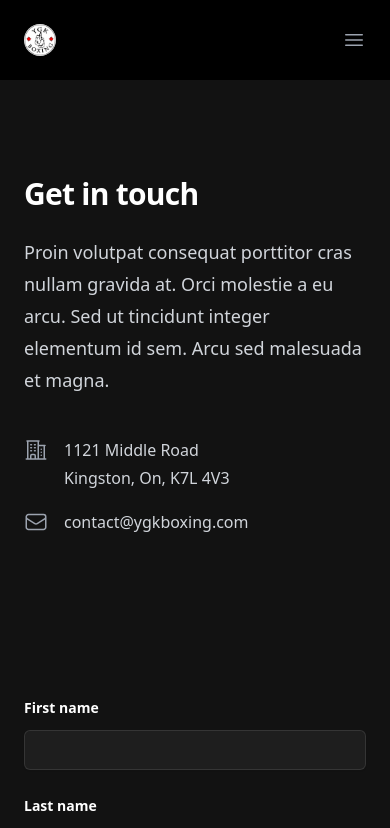
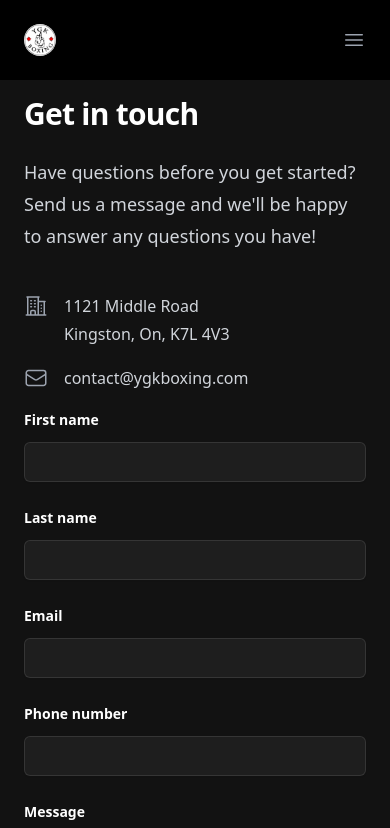
Before and after one commit to kellenwiltshire/ygk-boxing, a Next.js app: page /contact in a window 390 px wide. Shown: the top 828 px of the page. Built offline with nearby package versions, Linux system fonts and the light colour scheme.

Commit message:
Work on mobile optimization

```diff
--- a/components/Contact/ContactUs.tsx
+++ b/components/Contact/ContactUs.tsx
@@ -5,13 +5,13 @@ const ContactUs = () => {
   return (
     <div className="relative isolate">
       <div className="mx-auto grid max-w-7xl grid-cols-1 lg:grid-cols-2">
-        <div className="relative px-6 pb-20 pt-24 sm:pt-32 lg:static lg:px-8 lg:py-48">
+        <div className="relative px-6 pb-4 pt-4 sm:pt-32 lg:static lg:px-8 lg:py-48">
           <div className="mx-auto max-w-xl lg:mx-0 lg:max-w-lg">
 
             <h2 className="text-3xl font-bold tracking-tight text-white">Get in touch</h2>
             <p className="mt-6 text-lg leading-8 text-gray-300">
-              Proin volutpat consequat porttitor cras nullam gravida at. Orci molestie a eu arcu. Sed ut tincidunt
-              integer elementum id sem. Arcu sed malesuada et magna.
+              Have questions before you get started? Send us a message and we'll be happy to answer any questions you
+              have!
             </p>
             <dl className="mt-10 space-y-4 text-base leading-7 text-gray-300">
               <div className="flex gap-x-4">
@@ -39,7 +39,7 @@ const ContactUs = () => {
             </dl>
           </div>
         </div>
-        <form action="#" method="POST" className="px-6 pb-24 pt-20 sm:pb-32 lg:px-8 lg:py-48">
+        <form action="#" method="POST" className="px-6 pb-24 sm:pb-32 lg:px-8 lg:py-48">
           <div className="mx-auto max-w-xl lg:mr-0 lg:max-w-lg">
             <div className="grid grid-cols-1 gap-x-8 gap-y-6 sm:grid-cols-2">
               <div>
--- a/components/Home/Coaches.tsx
+++ b/components/Home/Coaches.tsx
@@ -25,7 +25,7 @@ const Coaches = () => {
   return (
     <div>
       <div className="mx-auto max-w-7xl px-6 lg:px-8">
-        <div className="mx-auto max-w-2xl sm:text-center">
+        <div className="mx-auto max-w-2xl text-center">
           <h2 className="text-3xl font-bold tracking-tight sm:text-4xl">About YGK Boxing</h2>
           <p className="mt-6 text-lg leading-8">
             Since January 2018 YGK Boxing has been Kingstons distinctive boxing headquarters for boxing training and
```
